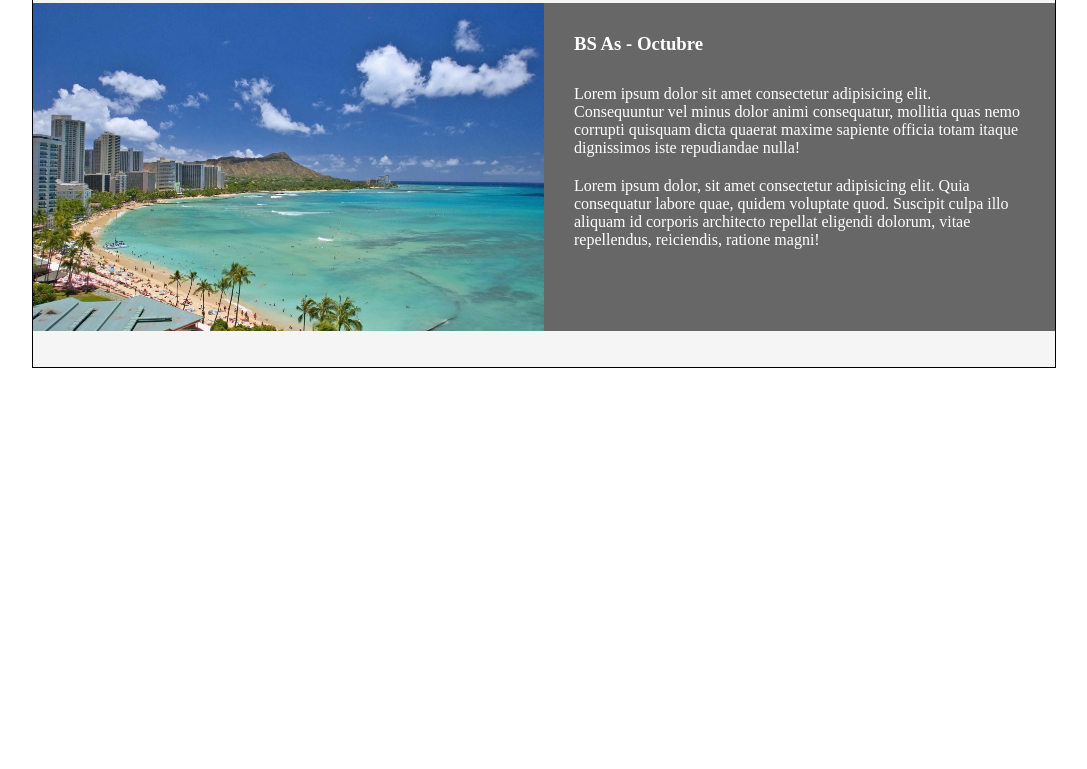
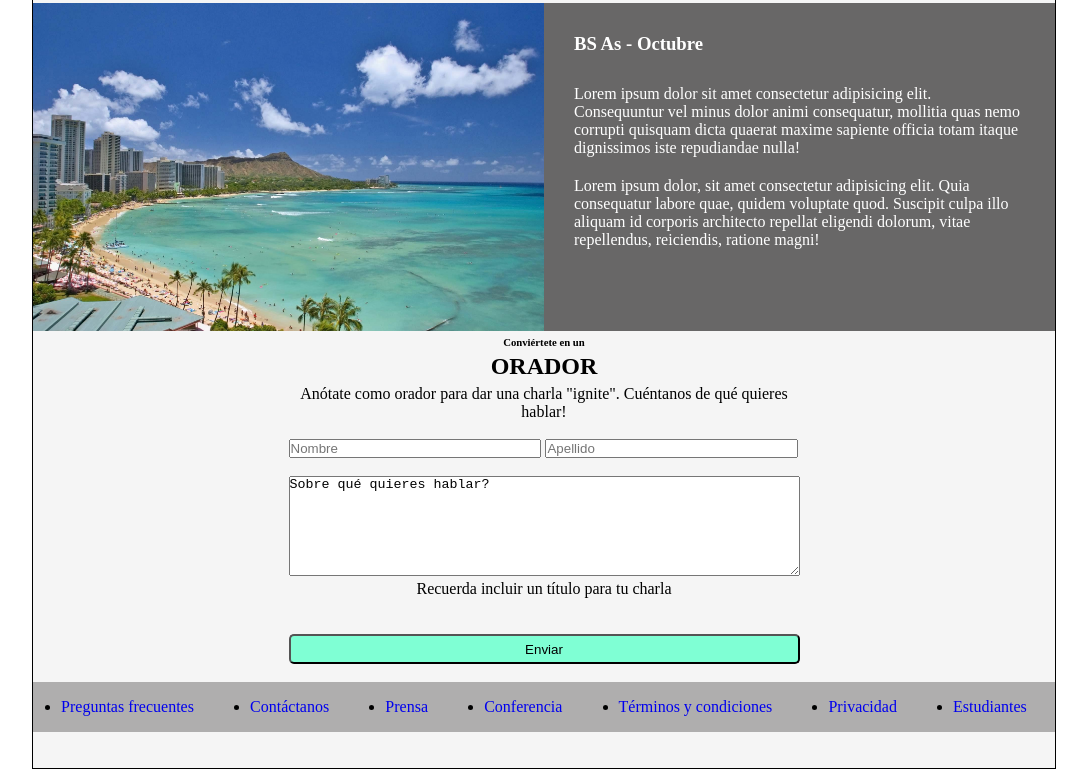
Before and after one commit to Mcmoragues/RepoMario2023, a plain HTML site: page Index.html in a window 1280 px wide. Shown: the part 819-1588 px from the top of the page, without its empty margins (96-1183 px from the left). Before the commit the page ends 1187 px from the top, so only its background shows below. Drawn offline with Linux system fonts and the light colour scheme; a web font is replaced by a local one.

Commit message:
Formulario footer

```diff
--- a/Estilo.css
+++ b/Estilo.css
@@ -185,3 +185,48 @@ font-size: 1.5em;
     text-align: left;
     margin: 30px;
 }
+.conte-form {
+    grid-area: formulario;
+    width: 50%;
+    margin: auto;
+}
+
+.conte-form h6 {
+    text-align: center;
+    margin: 5px;
+}
+
+.conte-form h2 {
+    text-align: center;
+    margin: 5px;
+}
+
+.conte-form p {text-align: center;}
+#tema {width: 100%;
+    height: 100px;
+}
+
+.conte-form button {
+    width: 100%;
+    height: 30px;
+    background-color: aquamarine;
+    border-radius: 5px;
+}
+
+.form input {
+    width: 49.5%;
+}
+
+.footer {
+    width: 100%;
+    background-color: rgb(175, 174, 174);
+    grid-area: footer;
+}
+
+.footer ul {
+    display: flex;
+    justify-content: space-around;
+    width: 100%;
+    height: 50px;
+    align-items: center;
+}
--- a/Index.html
+++ b/Index.html
@@ -111,3 +111,43 @@
 
          </div>
          <br><br>
+
+         <div class="conte-form">
+            <h6>Conviértete en un </h6>
+            <h2>ORADOR</h2>
+            <p>Anótate como orador para dar una charla "ignite". Cuéntanos de qué quieres hablar!</p>
+            <br>
+            <div class="form">
+            <form action="Index.php" method="post">
+                <input type="text" placeholder="Nombre">
+                <input type="text" placeholder="Apellido">
+                <br> <br>
+                <textarea name="tema" id="tema" >Sobre qué quieres hablar? </textarea>
+                <p>Recuerda incluir un título para tu charla</p>
+                <br> <br>
+
+                <button>Enviar</button>
+
+            </form>
+            </div>
+            <br>
+        </div>
+
+            <div class="footer">
+                <ul>
+                    <li><a href="#">Preguntas frecuentes</a></li>
+                    <li><a href="#">Contáctanos</a></li>
+                    <li><a href="#">Prensa</a></li>
+                    <li><a href="#">Conferencia</a></li>
+                    <li><a href="#">Términos y condiciones</a></li>
+                    <li><a href="#">Privacidad</a></li>
+                    <li><a href="#">Estudiantes</a></li>
+                </ul>
+
+
+            </div>
+
+
+    </div>
+</body>
+</html>
```
